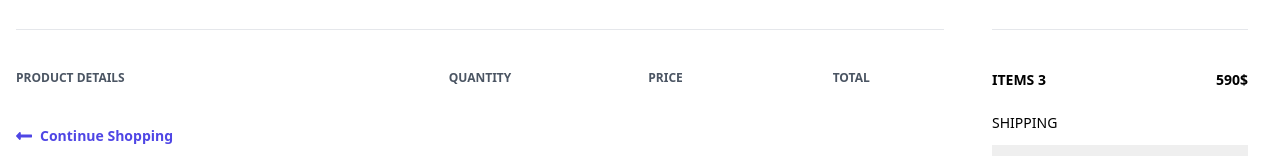
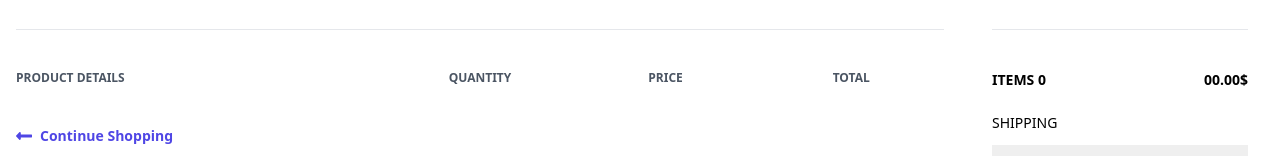
Before and after one commit to sohanemon/easy-fashion, a React (Vite) app: page /cart in a window 1280 px wide. Shown: the part 187-343 px from the top of the page. Built offline with nearby package versions, Linux system fonts and the light colour scheme.

Commit message:
shipping calculation pending

```diff
--- a/src/components/body/summary.jsx
+++ b/src/components/body/summary.jsx
@@ -1,9 +1,12 @@
-import { useContext } from "react";
+import { useContext, useState } from "react";
 import { CartContext } from "../../App";
+import cartCalculation from "../../util/cart-calculation";
 
 const Summary = () => {
   const { cart } = useContext(CartContext);
+  const [shippingCharge, setShippingCharge] = useState(0);
   console.log(cart);
+  const { addedProduct, grandTotal } = cartCalculation(cart);
   return (
     <>
       <div className='container mx-auto mt-10'>
@@ -11,7 +14,7 @@ const Summary = () => {
           <div className='w-3/4 bg-white px-4 py-10'>
             <div className='flex justify-between border-b pb-8 sticky top-0 z-10 bg-white '>
               <h1 className='font-semibold text-2xl'>Shopping Cart</h1>
-              <h2 className='font-semibold text-2xl'>{cart.length} Items</h2>
+              <h2 className='font-semibold text-2xl'>{addedProduct} Items</h2>
             </div>
             <div className='flex mt-10 mb-5'>
               <h3 className='font-semibold text-gray-600 text-xs uppercase w-2/5'>
@@ -56,8 +59,10 @@ const Summary = () => {
               Order Summary
             </h1>
             <div className='flex justify-between mt-10 mb-5'>
-              <span className='font-semibold text-sm uppercase'>Items 3</span>
-              <span className='font-semibold text-sm'>590$</span>
+              <span className='font-semibold text-sm uppercase'>
+                Items {addedProduct}
+              </span>
+              <span className='font-semibold text-sm'>{grandTotal}$</span>
             </div>
             <div>
               <label className='font-medium inline-block mb-3 text-sm uppercase'>
@@ -134,7 +139,10 @@ function SingleProduct({ name, price, picture, quantity }) {
           <path d='M416 208H272V64c0-17.67-14.33-32-32-32h-32c-17.67 0-32 14.33-32 32v144H32c-17.67 0-32 14.33-32 32v32c0 17.67 14.33 32 32 32h144v144c0 17.67 14.33 32 32 32h32c17.67 0 32-14.33 32-32V304h144c17.67 0 32-14.33 32-32v-32c0-17.67-14.33-32-32-32z' />
         </svg>
       </div>
-      <span className='text-center w-1/5 font-semibold text-sm'>${price}</span>
+      <span className='text-center w-1/5 font-semibold text-sm'>
+        ${price}
+        <span className='text-xs italic'> x{quantity}</span>
+      </span>
       <span className='text-center w-1/5 font-semibold text-sm'>
         ${price * quantity}
       </span>
--- a/src/util/cart-calculation.js
+++ b/src/util/cart-calculation.js
@@ -1,6 +1,6 @@
 const cartCalculation = (cart) => {
-  const addedProduct = cart.reduce((p, c) => p + c.quantity, 0);
-  const totalPrice = cart.reduce((p, c) => p + c.quantity * c.price, 0);
+  const addedProduct = cart?.reduce((p, c) => p + c.quantity, 0);
+  const totalPrice = cart?.reduce((p, c) => p + c.quantity * c.price, 0);
   const tax = (totalPrice * 0.1).toFixed(2);
   return {
     addedProduct,
```
